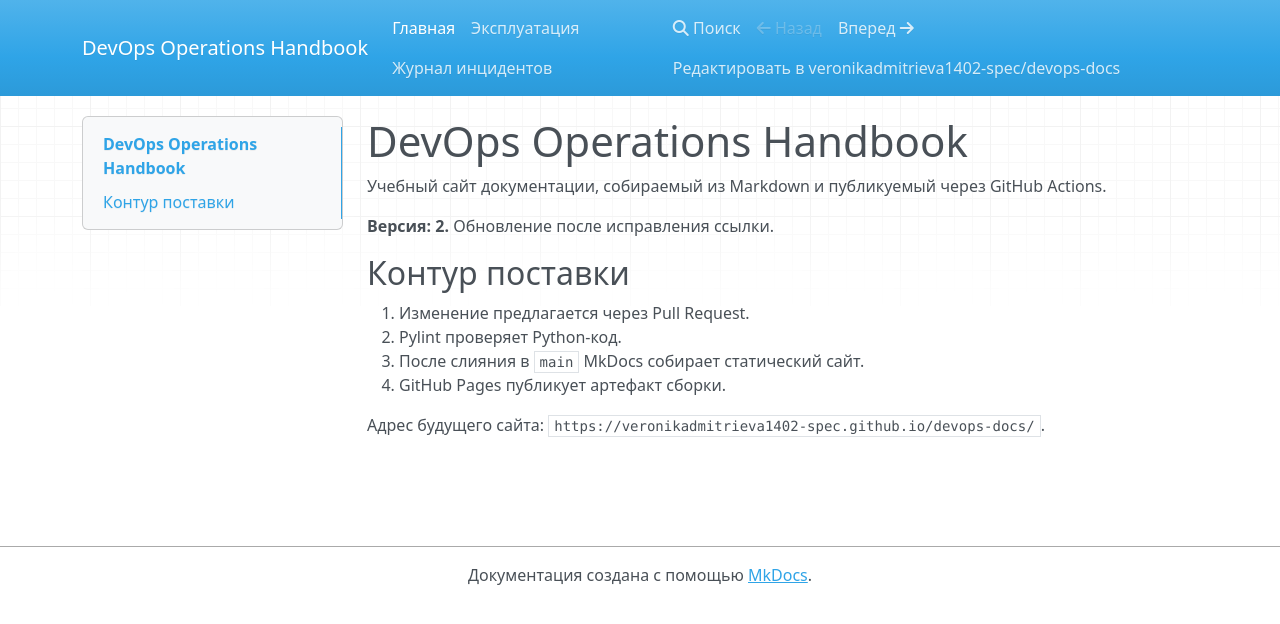
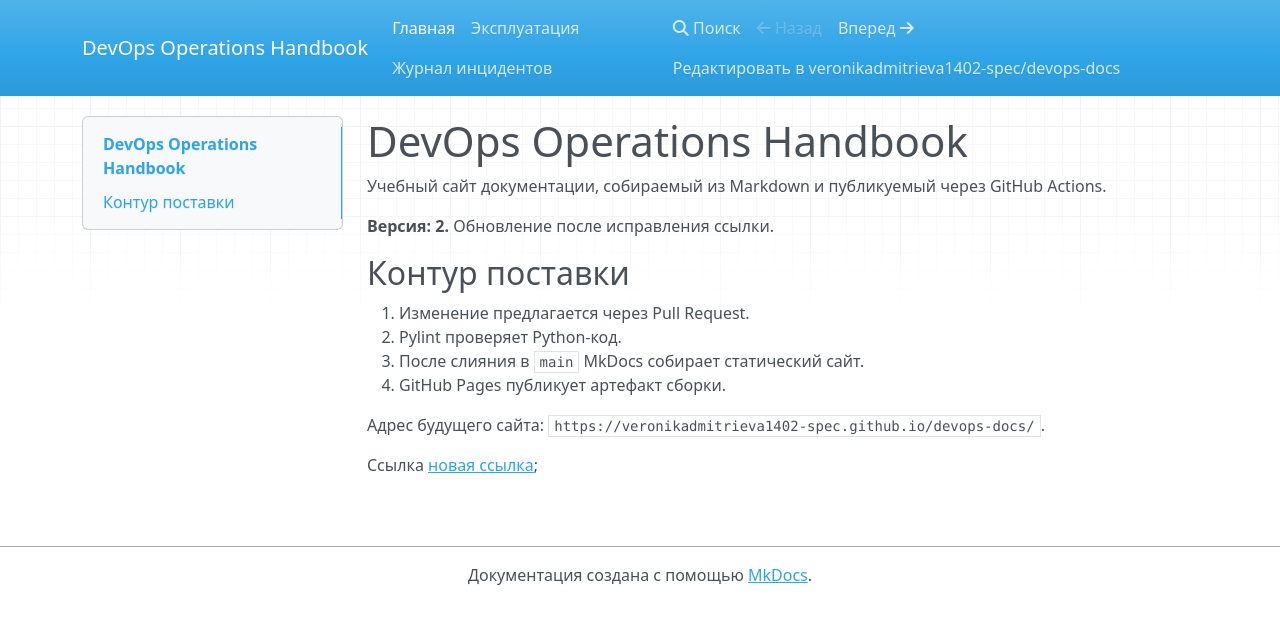
Before and after one commit to veronikadmitrieva1402-spec/devops-docs, an MkDocs documentation site: the page built from docs/index.md, in a window 1280 px wide. Shown: the top 624 px of the page. Built offline with MkDocs 1.6.1, drawn with Linux system fonts in a browser that asks for light colours; nearby versions of some CDN libraries.

Commit message:
Index.md

```diff
--- a/docs/index.md
+++ b/docs/index.md
@@ -13,3 +13,5 @@ Actions.
 4. GitHub Pages публикует артефакт сборки.
 
 Адрес будущего сайта: `https://veronikadmitrieva1402-spec.github.io/devops-docs/`.
+
+Ссылка [новая ссылка](missing-page.md);
```
